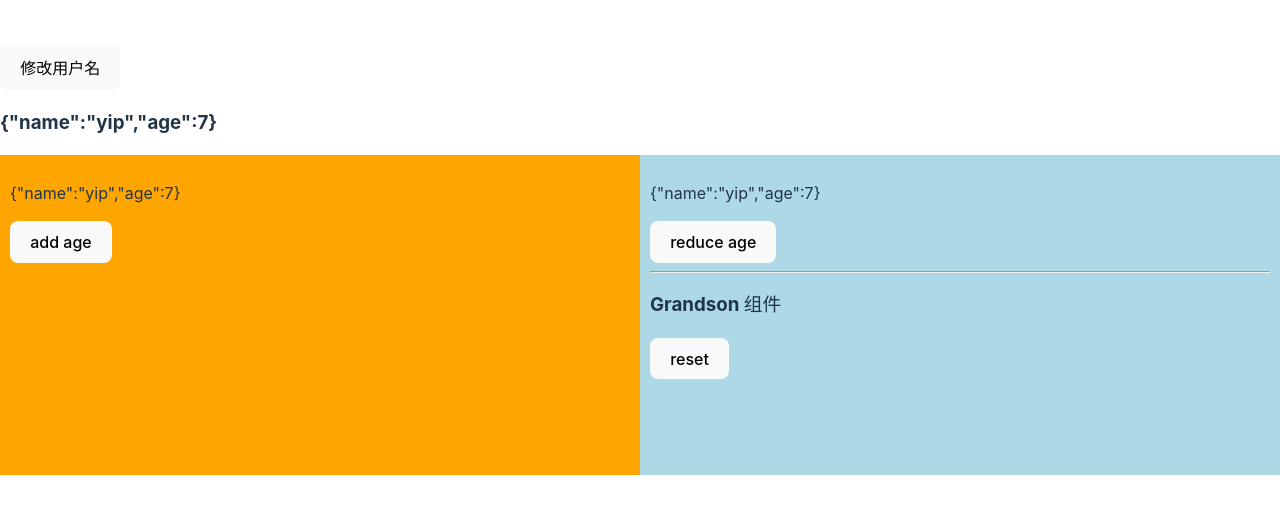
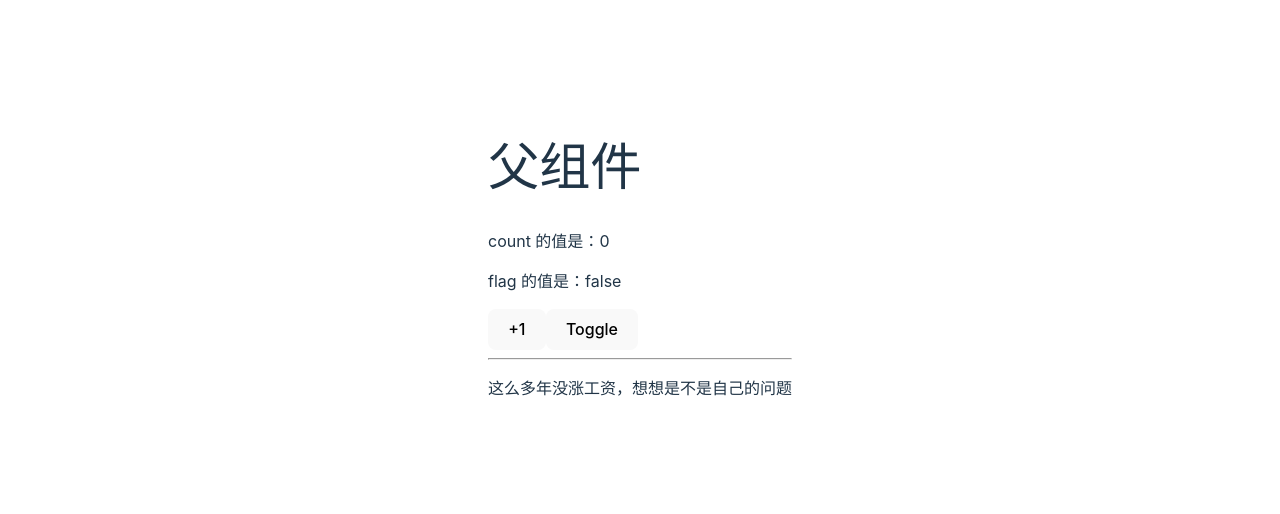
Before and after one commit to ypinchina/hooks-advance, a React (Vite) app in the folder day_01/: page / in a window 1280 px wide. Shown: the part 140-654 px from the top of the page. Built offline with nearby package versions, Linux system fonts and the light colour scheme.

Commit message:
笔记更新，useMemo的学习

```diff
--- a/day_01/src/App.tsx
+++ b/day_01/src/App.tsx
@@ -1,12 +1,9 @@
 import React from "react";
-import { AppContextReducerWrapper } from './components/use_reducer/AppContextReducer'
-import { Father } from "./components/use_reducer/context_reducer";
+import { Father } from "./components/use_memo/useMemo";
 const App: React.FC = () => {
   return (
     <>
-      <AppContextReducerWrapper>
-        <Father></Father>
-      </AppContextReducerWrapper>
+      <Father></Father>
     </>
   );
 };
--- /dev/null
+++ b/day_01/src/components/use_memo/useMemo.tsx
@@ -0,0 +1,23 @@
+import React, { useState, useMemo } from 'react'
+
+// 父组件
+export const Father: React.FC = () => {
+  // 定义 count 和 flag 两个状态
+  const [count, setCount] = useState(0)
+  const [flag, setFlag] = useState(false)
+  const tips = useMemo(() => {
+    console.log('触发了tips函数的渲染')
+    return flag ? <p>瞎说哪里贵了</p> : <p>这么多年没涨工资，想想是不是自己的问题</p>
+  }, [flag])
+  return (
+    <>
+      <h1>父组件</h1>
+      <p>count 的值是：{count}</p>
+      <p>flag 的值是：{String(flag)}</p>
+      <button onClick={() => setCount((prev) => prev + 1)}>+1</button>
+      <button onClick={() => setFlag((prev) => !prev)}>Toggle</button>
+      <hr />
+      { tips }
+    </>
+  )
+}
```
Also changed, not shown: day_01/src/components/use_memo/memo.tsx (added, +32 -0 lines), 1 other file (tests, documents, lock files or other folders).
